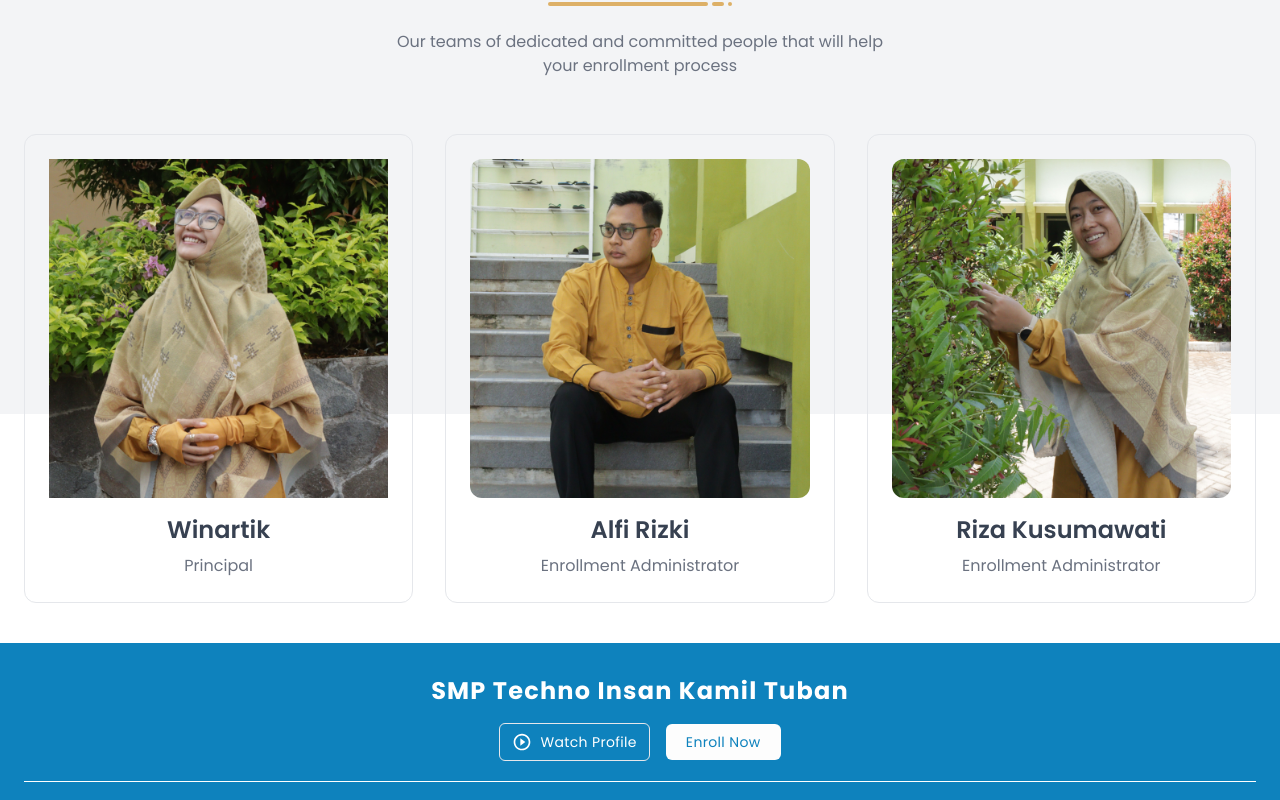
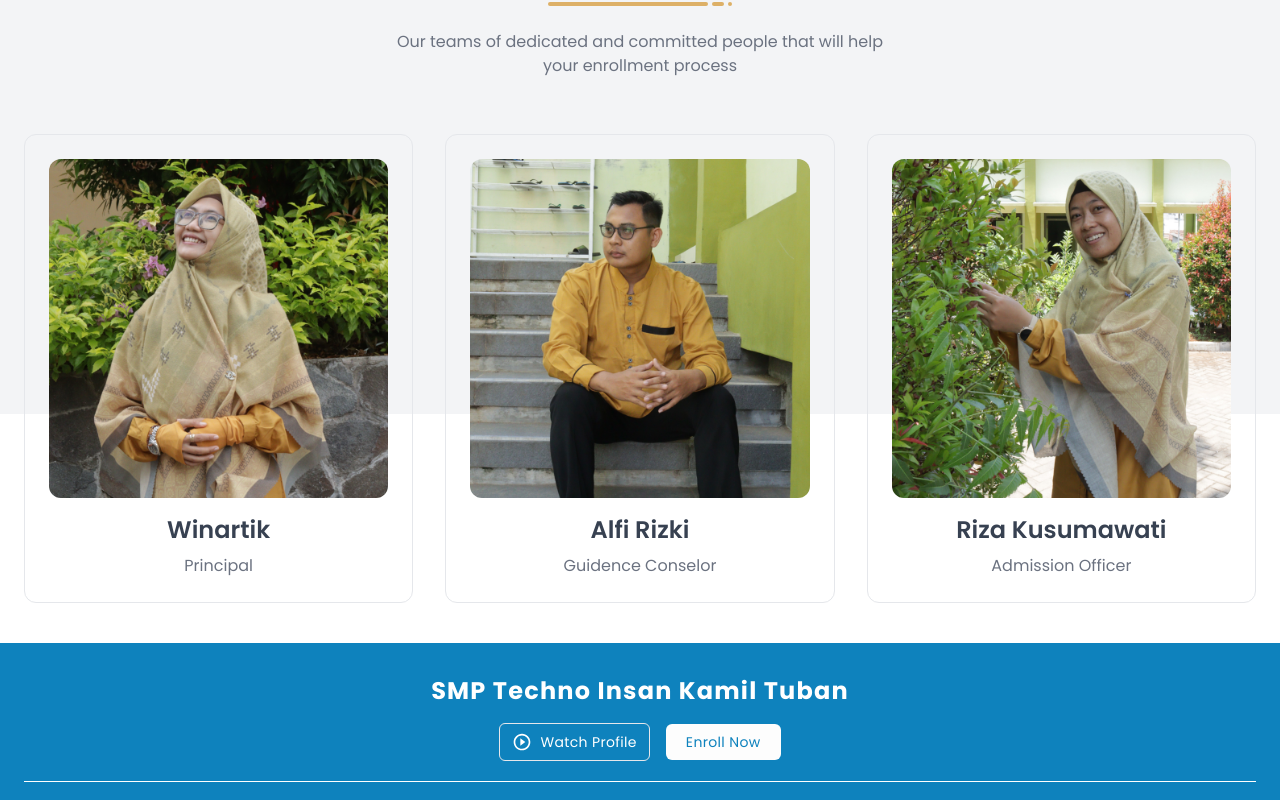
Before and after one commit to Alikha-12/technos-portal-of-overview, a React (Create React App) app: page /enroll in a window 1280 px wide. Shown: the part 1414-2214 px from the top of the page. Built offline with nearby package versions, Linux system fonts and the light colour scheme.

Commit message:
small change

```diff
--- a/src/pages/Enroll/components/Collection.js
+++ b/src/pages/Enroll/components/Collection.js
@@ -25,7 +25,7 @@ function Collection() {
         <div className="grid grid-cols-1 gap-8 mt-8 xl:mt-16 md:grid-cols-2 xl:grid-cols-3">
           <div className="flex flex-col items-center p-4 border sm:p-6 rounded-xl ">
             <img
-              classname="object-cover w-full rounded-xl "
+              className="object-cover w-full rounded-xl aspect-square"
               src={principal}
               alt=""
             />
@@ -43,9 +43,7 @@ function Collection() {
             <h1 className="mt-4 text-2xl font-semibold text-gray-700 capitalize ">
               Alfi Rizki
             </h1>
-            <p className="mt-2 text-gray-500 capitalize ">
-              Enrollment administrator
-            </p>
+            <p className="mt-2 text-gray-500 capitalize ">Guidence Conselor</p>
           </div>
           <div className="flex flex-col items-center p-4 border sm:p-6 rounded-xl ">
             <img
@@ -56,9 +54,7 @@ function Collection() {
             <h1 className="mt-4 text-2xl font-semibold text-gray-700 capitalize ">
               Riza Kusumawati
             </h1>
-            <p className="mt-2 text-gray-500 capitalize ">
-              Enrollment administrator
-            </p>
+            <p className="mt-2 text-gray-500 capitalize ">Admission Officer</p>
           </div>
         </div>
       </div>
```
